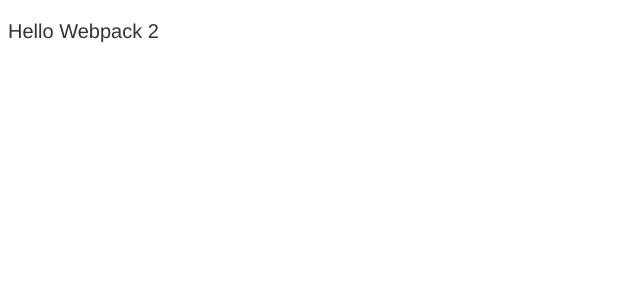
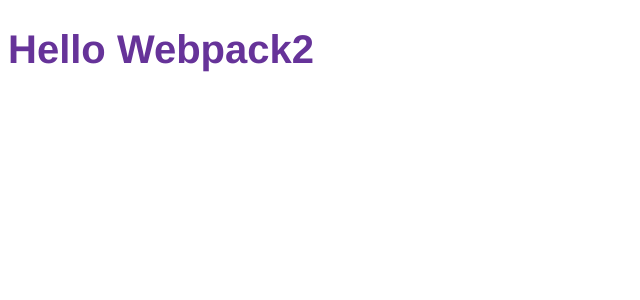
Before and after one commit to alextrastero/react-webpack-boilerplate, a React app: page / in a window 1280 px wide. Shown: the top 300 px of the page, without its empty margins (0-640 px from the left). Built offline with nearby package versions, Linux system fonts and the light colour scheme; the HTML template or start-up script is replaced by a standard one.

Commit message:
Add cssnext

```diff
--- a/package.json
+++ b/package.json
@@ -16,6 +16,7 @@
     "babel-preset-react": "^6.11.1",
     "babel-preset-stage-2": "^6.13.0",
     "css-loader": "^0.23.1",
+    "postcss-cssnext": "^2.9.0",
     "postcss-loader": "^0.9.1",
     "react-hot-loader": "^3.0.0-beta.6",
     "style-loader": "^0.13.1",
--- a/src/App.css
+++ b/src/App.css
@@ -1,8 +1,12 @@
 :root {
+  --mainColor: rebeccapurple;
+}
+
+.app {
   font-family: helvetica, arial, sans-serif;
   font-size: 125%;
 }
 
-.app {
-  color: #333;
+.heading1 {
+  color: var(--mainColor);
 }
--- a/src/App.js
+++ b/src/App.js
@@ -3,7 +3,7 @@
 
 const App = () => (
   <div className={styles.app}>
-    <p>Hello Webpack 2</p>
+    <h1 className={styles.heading1}>Hello Webpack2</h1>
   </div>
 )
 
--- a/webpack.config.js
+++ b/webpack.config.js
@@ -47,7 +47,7 @@
       {
         test: /\.js$/,
         use: [
-          'babel-loader'
+          'babel'
         ],
         exclude: /node_modules/
       },
@@ -55,7 +55,18 @@
         test: /\.css$/,
         use: [
           'style',
-          'css?modules'
+          'css?modules&importLoaders=1',
+          {
+            loader: 'postcss',
+            options: {
+              plugins: function () {
+                return [
+                  require('postcss-cssnext'),
+                  require('postcss-nested')
+                ]
+              }
+            }
+          }
         ]
       }
     ]
```
